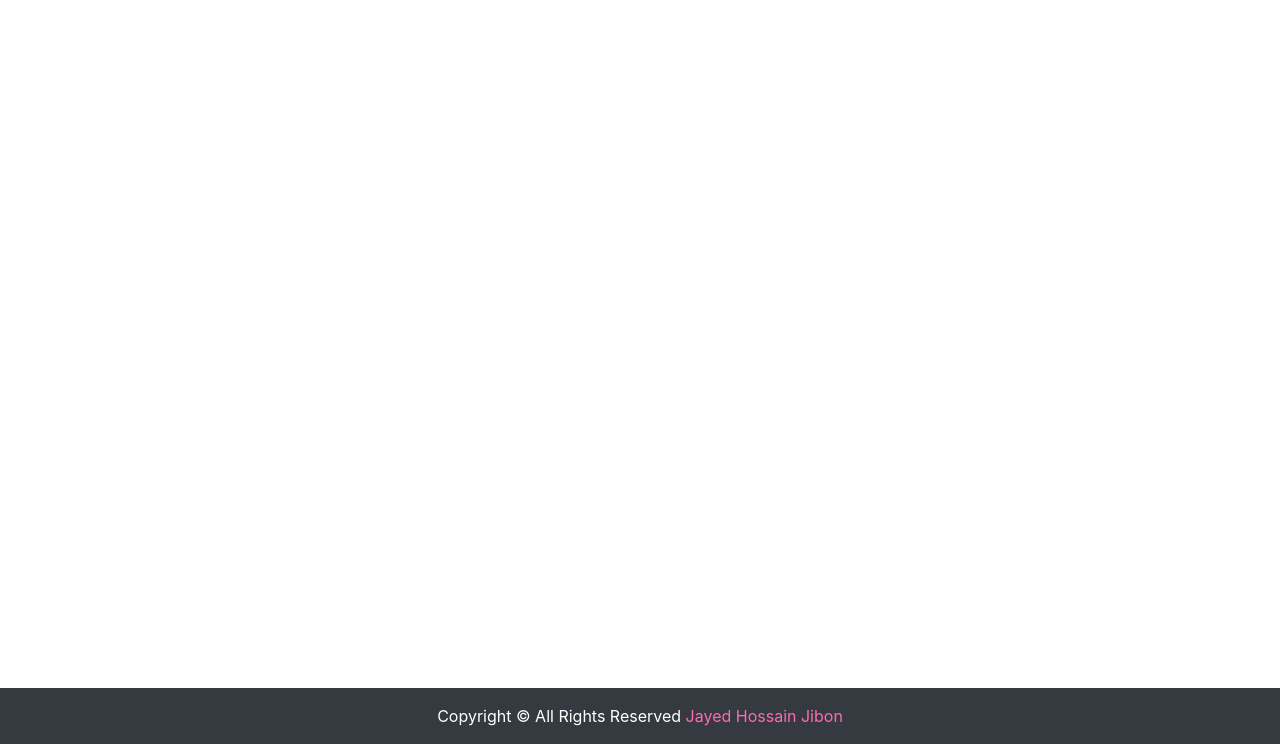
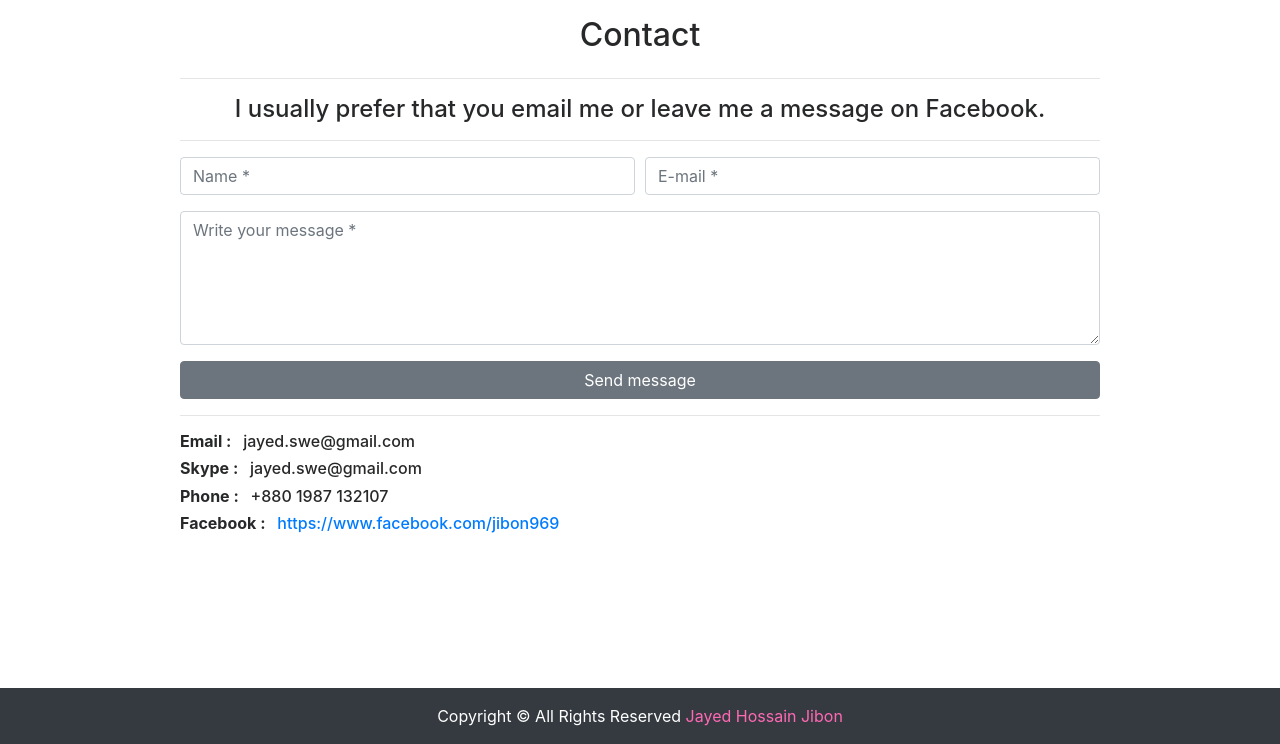
Before and after one commit to jibon969/iPortfolio, a Django app: page /contact/ in a window 1280 px wide. Shown: the part 56-800 px from the top of the page. Run offline with Django 3.2, Linux system fonts and the light colour scheme.

Commit message:
added contact form

```diff
--- a/home/templates/home/contact.html
+++ b/home/templates/home/contact.html
@@ -3,6 +3,52 @@
 {% block title %}Contact Me - {{ block.super }}{% endblock %}
 
 {% block content %}
-
-
+    <div class="container">
+        <h2 class="contact-title text-center">Contact</h2>
+        <div class="row justify-content-center">
+            <div class="col-sm-12 col-md-10 col-lg-10 col-xl-10 mb-4">
+                <hr>
+                <h4 class="text-center">I usually prefer that you email me or leave me a message on Facebook.</h4>
+                <hr>
+                <form action="#">
+                    <div class="form-row">
+                        <div class="col-md-6">
+                            <input type="text" name="name" class="form-control mb-3"
+                                   required="required" data-error="Name is required."
+                                   placeholder="Name *">
+                            <div class="help-block with-errors"></div>
+                        </div>
+                        <div class="col-md-6">
+                            <input type="email" name="email" class="form-control mb-3"
+                                   required="required" data-error="Valid email is required."
+                                   placeholder="E-mail *">
+                            <div class="help-block with-errors"></div>
+                        </div>
+                    </div>
+                    <div class="form-row">
+                        <div class="col-md-12">
+                            <div class="form-group">
+                                <textarea name="message" class="form-control mb-3"
+                                          placeholder="Write your message *" rows="5" required="required"
+                                          data-error="Please, leave us a message">
+                                </textarea>
+                                <div class="help-block with-errors"></div>
+                            </div>
+                        </div>
+                    </div>
+                    <h3 class="text-center">
+                        <button type="submit" class="btn btn-secondary btn-block">Send message</button>
+                    </h3>
+                </form>
+                <hr>
+                <h6><span class="font-weight-bold mr-2">Email : </span>jayed.swe@gmail.com</h6>
+                <h6><span class="font-weight-bold mr-2">Skype : </span>jayed.swe@gmail.com</h6>
+                <h6><span class="font-weight-bold mr-2">Phone : </span> +880 1987 132107</h6>
+                <h6>
+                    <span class="font-weight-bold mr-2">Facebook : </span>
+                    <a href="https://www.facebook.com/jibon969">https://www.facebook.com/jibon969</a>
+                </h6>
+            </div>
+        </div>
+    </div>
 {% endblock content %}
```
